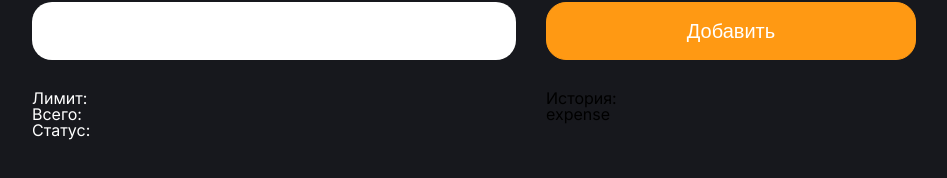
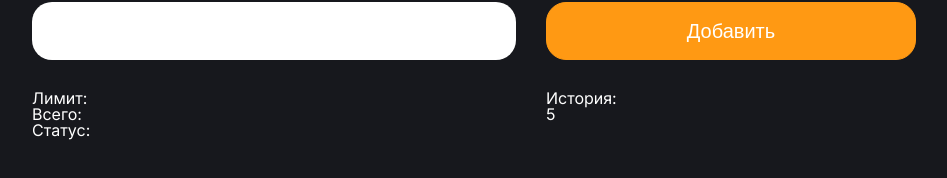
Before and after one commit to EvaCanary/expenses-app, a plain HTML site: page index.html in a window 1280 px wide. Both pictures are taken after typing "5" into the empty fields and a click on the button "Добавить". Shown: the part 160-338 px from the top of the page, without its empty margins (68-1015 px from the left). Drawn offline with Linux system fonts and the light colour scheme.

Commit message:
Add files via upload

```diff
--- a/index.css
+++ b/index.css
@@ -36,7 +36,10 @@
 .expense-btn:hover {
     background-color: #ffba60;
 }
-.history {
+.history-title {
+    color: #FFFFFF;
+}
+li {
     color: #FFFFFF;
 }
 h1 {
--- a/index.js
+++ b/index.js
@@ -17,6 +17,6 @@ console.log(inputNode.value);
 // 2. сохраняем трату в список
  expenses.push(expense);
 // 3. выводим новый список трат
-const html = '<ol><li>expense</li></ol>';
+const html = `<ol><li>${expense}</li></ol>`;
 historyNode.innerHTML = html;
 });
```
